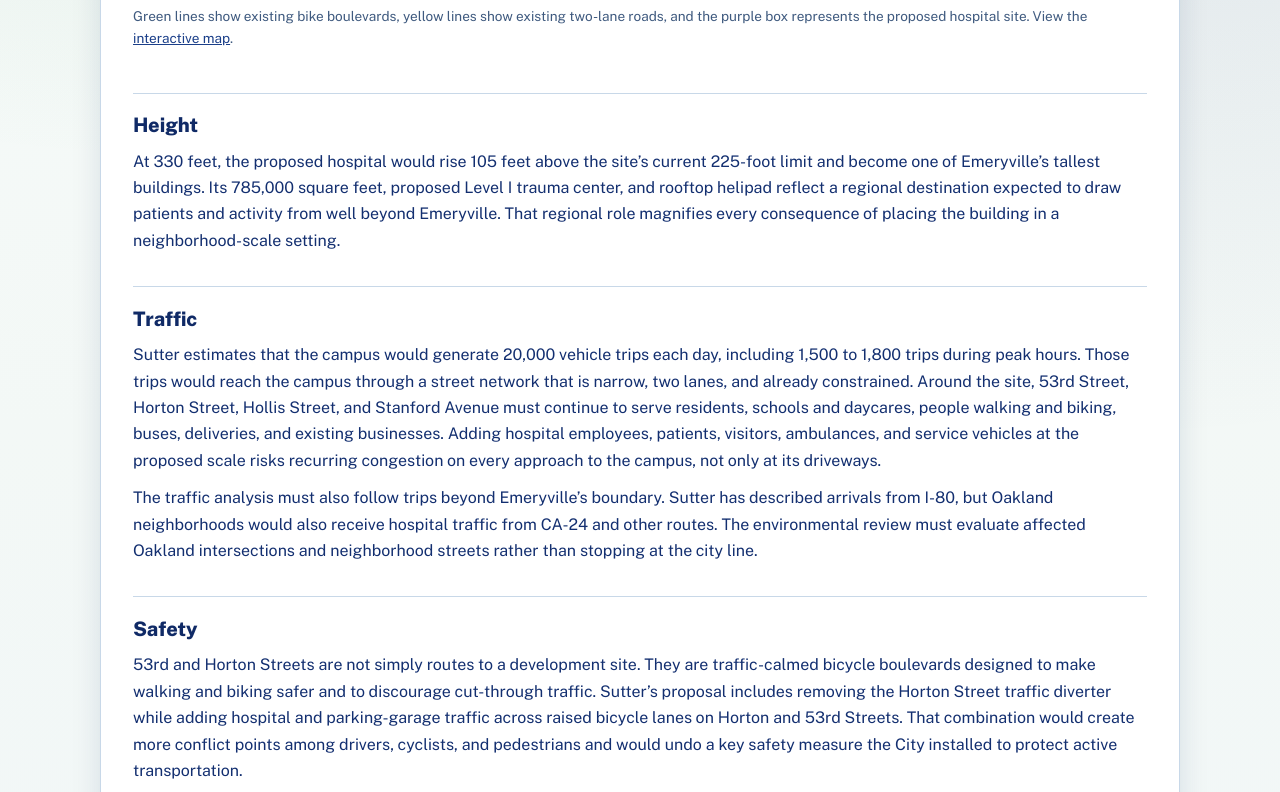
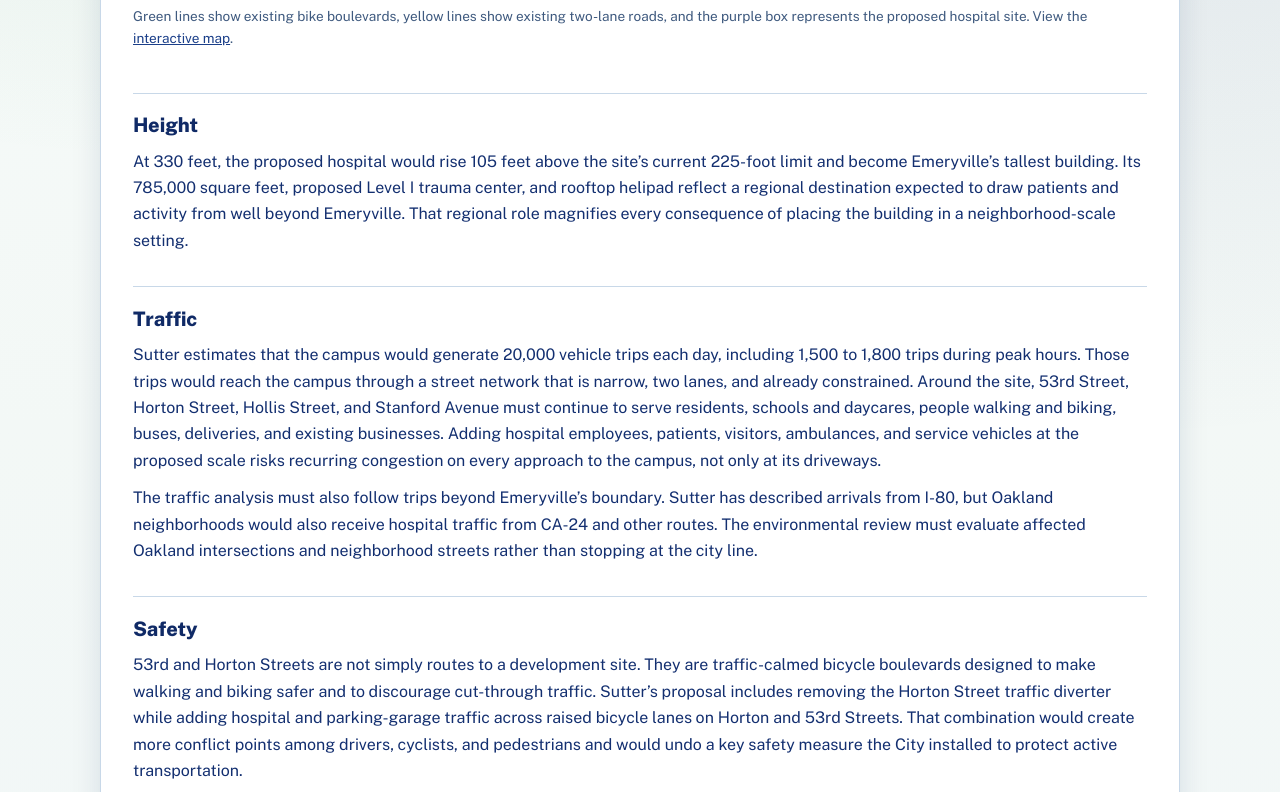
Before and after one commit to kcmasterpiece/neighbors-united, a Jekyll site: the page built from project-consequences.md, in a window 1280 px wide and 900 px high, scrolled down 1119 px, cut to the strip 108-900 px from the top of the window. Built offline with Jekyll 4.4.1, drawn with Linux system fonts in a browser that asks for light colours.

Commit message:
Update project consequences document with new content

```diff
--- a/project-consequences.md
+++ b/project-consequences.md
@@ -39,7 +39,7 @@
       <h3>Height</h3>
       <p>
         At 330 feet, the proposed hospital would rise 105 feet above the site’s current 225-foot
-        limit and become one of Emeryville’s tallest buildings. Its 785,000 square feet, proposed
+        limit and become Emeryville’s tallest building. Its 785,000 square feet, proposed
         Level I trauma center, and rooftop helipad reflect a regional destination expected to draw
         patients and activity from well beyond Emeryville. That regional role magnifies every
         consequence of placing the building in a neighborhood-scale setting.
```
